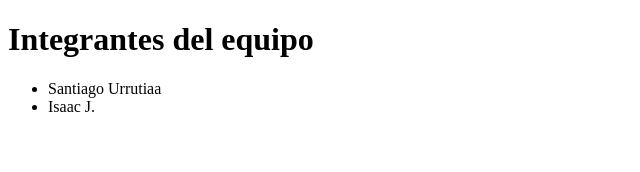
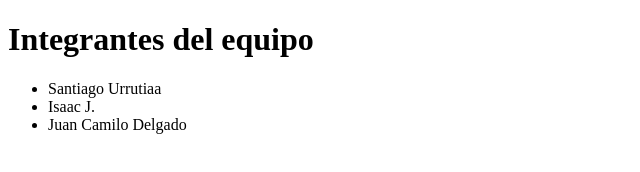
Before and after one commit to Meteora22/proyecto_grupo, a plain HTML site: page index.html in a window 1280 px wide. Shown: the whole page, without its empty margins (0-640 px from the left). Drawn offline with Linux system fonts and the light colour scheme.

Commit message:
Agrega a Juan a la lista de integrantes

```diff
--- a/index.html
+++ b/index.html
@@ -11,6 +11,7 @@
 <ul>
     <li>Santiago Urrutiaa</li>
     <li>Isaac J.</li>
+    <li>Juan Camilo Delgado</li>
 </ul>
 </body>
 </html>
```
